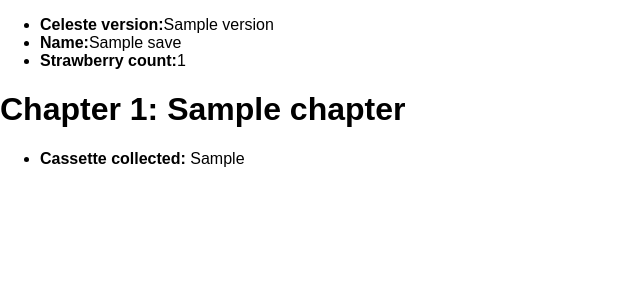
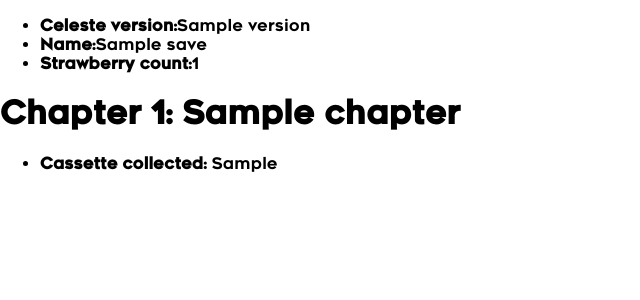
Before and after one commit to cafink/say-goodbye, a Flask app: template templates/index.html in a window 1280 px wide. Shown: the top 300 px of the page, without its empty margins (0-640 px from the left). Run offline with Flask 3, Linux system fonts and the light colour scheme; the template is opened without the code that fills it: most values are stand-ins (such as "Sample title", 1, 10 or a date in 2020); parts of the project's set-up code (start-up, migrations or seed data) failed here and were passed over.

Commit message:
Add Celeste font to CSS
A.K.A. Renogare.  This font is free for personal use.

```diff
--- a/static/css/main.css
+++ b/static/css/main.css
@@ -1,4 +1,9 @@
+@font-face {
+	font-family: "Renogare";
+	src: url("/static/fonts/Renogare-Regular.otf") format("opentype");
+}
+
 body {
 	margin: 0;
-	font-family: sans-serif;
+	font-family: "Renogare", sans-serif;
 }
```
Also changed, not shown: static/fonts/Renogare-Regular.otf (added), 1 other file.
